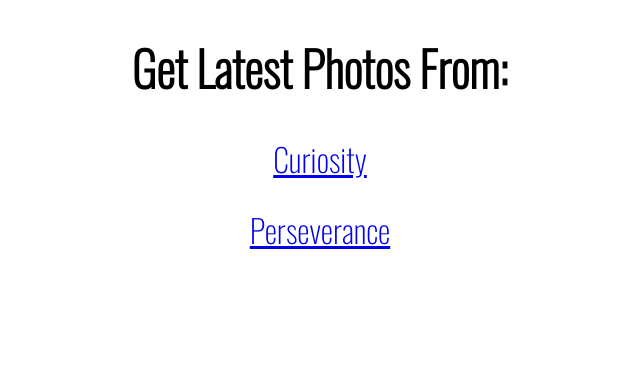
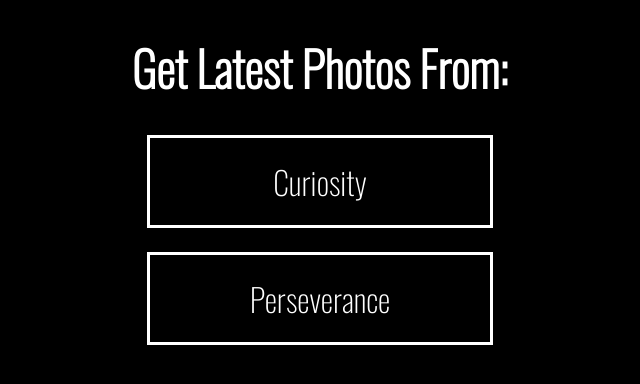
Before and after one commit to JacquelineQ/mars-latest-photos, a React (Create React App) app: page / in a window 1280 px wide. Shown: the top 384 px of the page, without its empty margins (320-960 px from the left). Built offline with nearby package versions, Linux system fonts and the light colour scheme.

Commit message:
updated button style with border and no txt dec

```diff
--- a/src/App.css
+++ b/src/App.css
@@ -6,4 +6,14 @@
 
 .homepage-button {
   font-size: 2rem;
+  border: solid white 3px;
+  padding: 20px;
+  width: 300px;
+  text-align: center;
+  text-decoration: none;
 }
+
+/* .dataTable {
+  font-size: 30px;;
+} */
+/* Trying to change font-size of data table info but doesnt work this way */
--- a/src/Home.js
+++ b/src/Home.js
@@ -5,9 +5,9 @@
     return (
         <div className="homepage">
         <h1 className="homepage-title">Get Latest Photos From:</h1>
-        <a className="homepage-button"href="/Curiosity">Curiosity</a>
+        <a className="homepage-button" href="/Curiosity">Curiosity</a>
         <br></br>
-        <a className="homepage-button"href="/Perseverance">Perseverance</a>
+        <a className="homepage-button" href="/Perseverance">Perseverance</a>
         </div>
     )
 
--- a/src/index.css
+++ b/src/index.css
@@ -6,3 +6,8 @@
  h1 {
   font-size: 3rem;
  }
+
+ * {
+  background-color: black;
+  color: white;
+ }
```
Also changed, not shown: src/Loading.js (added, +11 -0 lines), loading-icon.svg (added).
